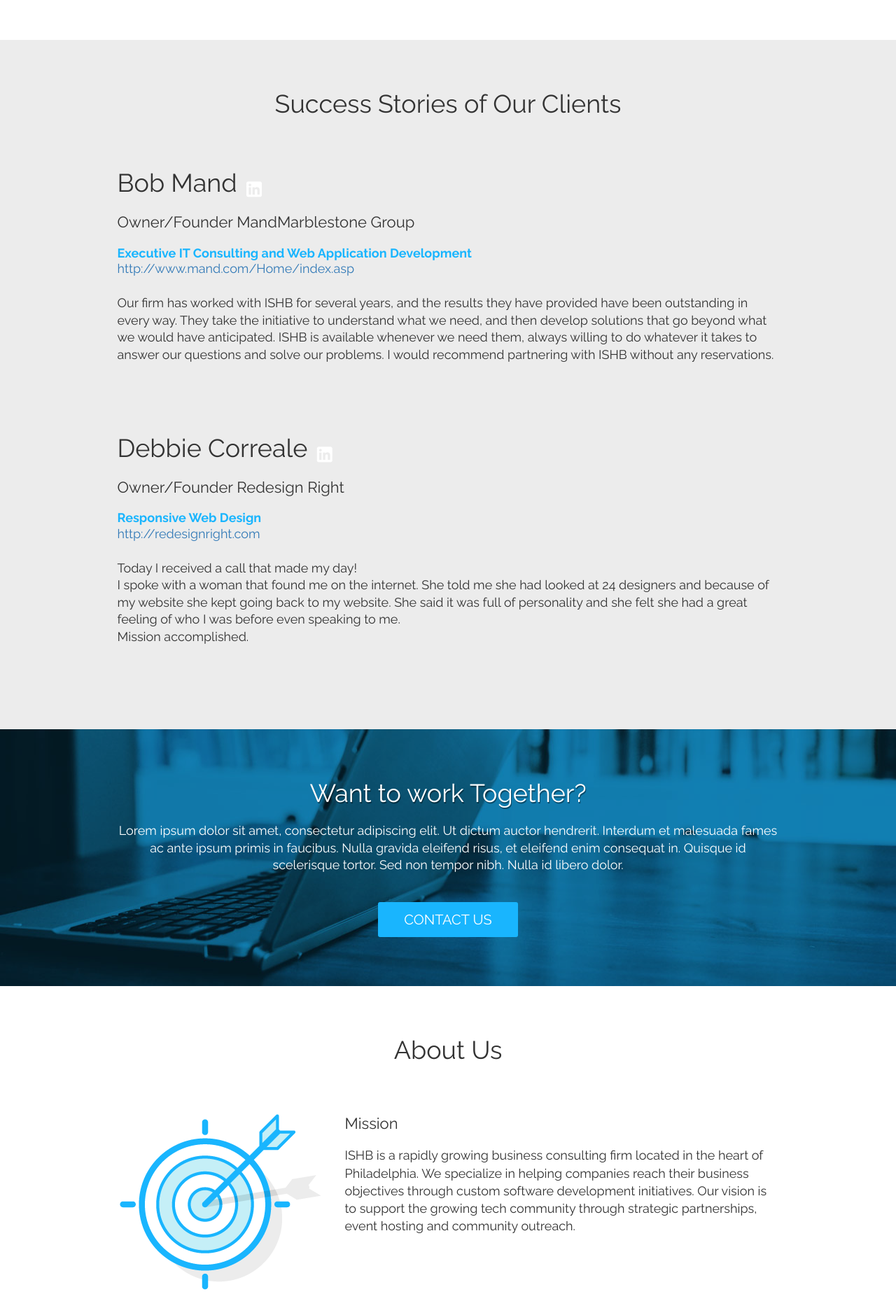
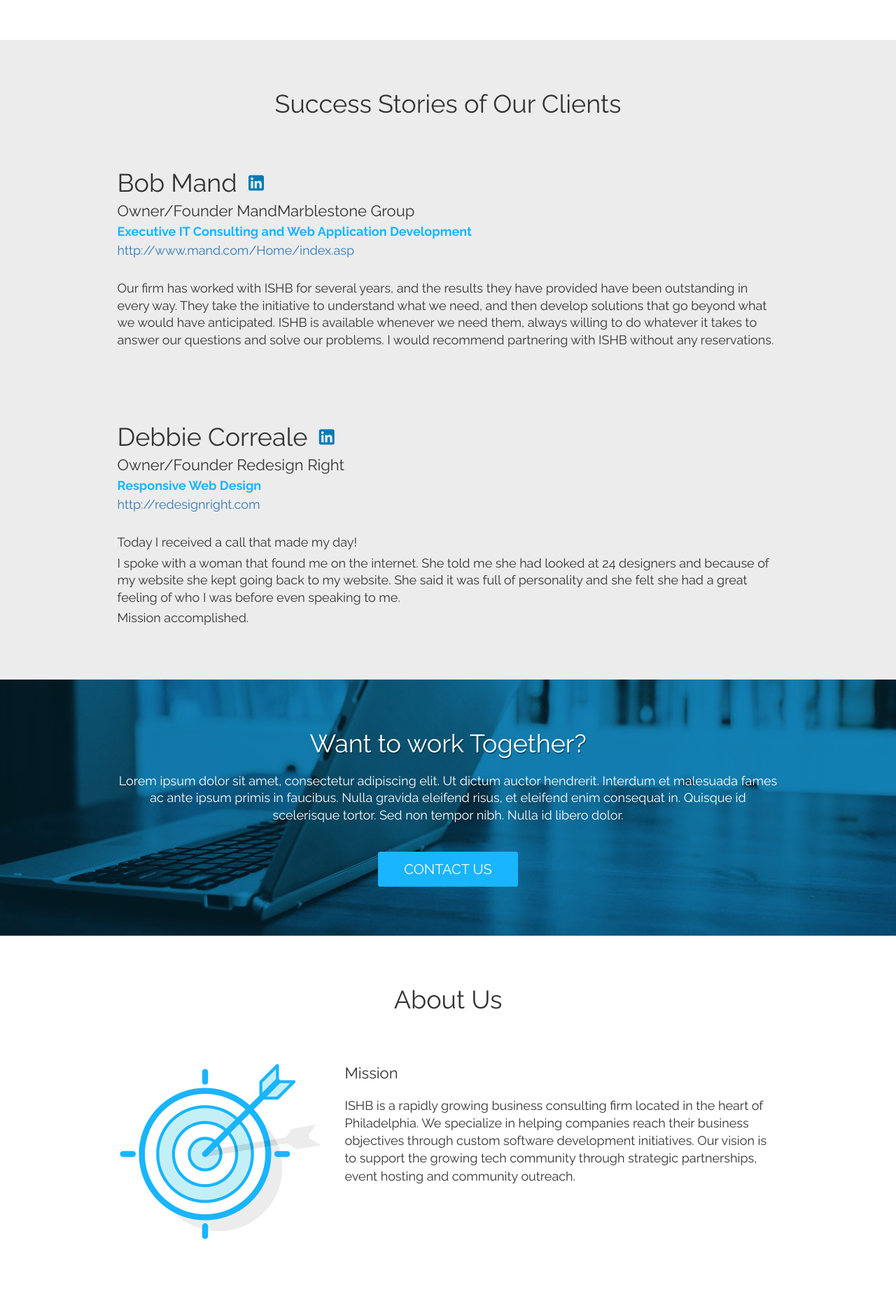
Before and after one commit to johntcarroll/ishb.github.io, a Jekyll site: the page built from index.html, in a window 1280 px wide. Shown: the part 1230-3099 px from the top of the page at 70% size. Built offline with Jekyll 4.4.1, drawn with Linux system fonts in a browser that asks for light colours; some web fonts are replaced.

Commit message:
subdividers for testimonials content

```diff
--- a/_includes/section-testimonial.html
+++ b/_includes/section-testimonial.html
@@ -16,6 +16,11 @@
 
         <br/>
         {{ section.content }}
+
+        {% if forloop.last != true %}
+          <hr class="visible-xs" />
+        {% endif %}
+
       </div>
     </div>
   </div>
--- a/_sass/testiesPage.sass
+++ b/_sass/testiesPage.sass
@@ -1,12 +1,13 @@
 @import '__'
 
 
-.testiesPage .testimonialsSection
+.testimonialsSection
   .icon-linkedin
     color: $linkedIn
     //line-height: 30px
   h2, h3, h4, p
     margin-bottom: 5px
+    text-align: left
 
   h2, h2 a
     vertical-align: middle
@@ -14,3 +15,19 @@
   h2 a
     margin-left: 3px
     margin-top: -10px
+
+
+  +phone
+    padding: 0
+    &:first-of-type
+      margin-top: 40px
+    &:last-of-type
+      margin-bottom: 40px
+    &:nth-of-type(even)
+      background: transparent
+
+
+
+section > .testimonialsSection:last-of-type
+  padding-bottom: 0
+  margin-bottom: 0
```
